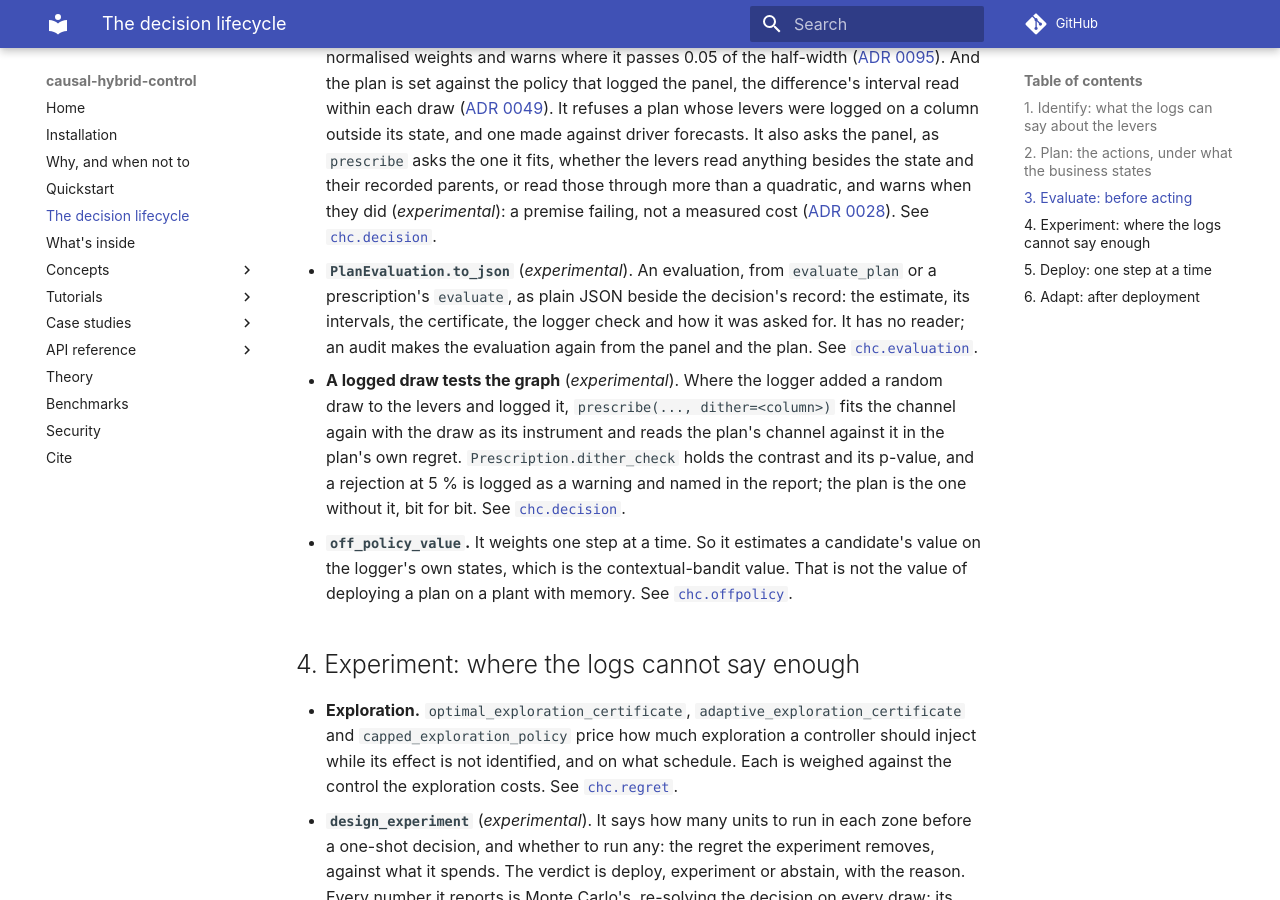
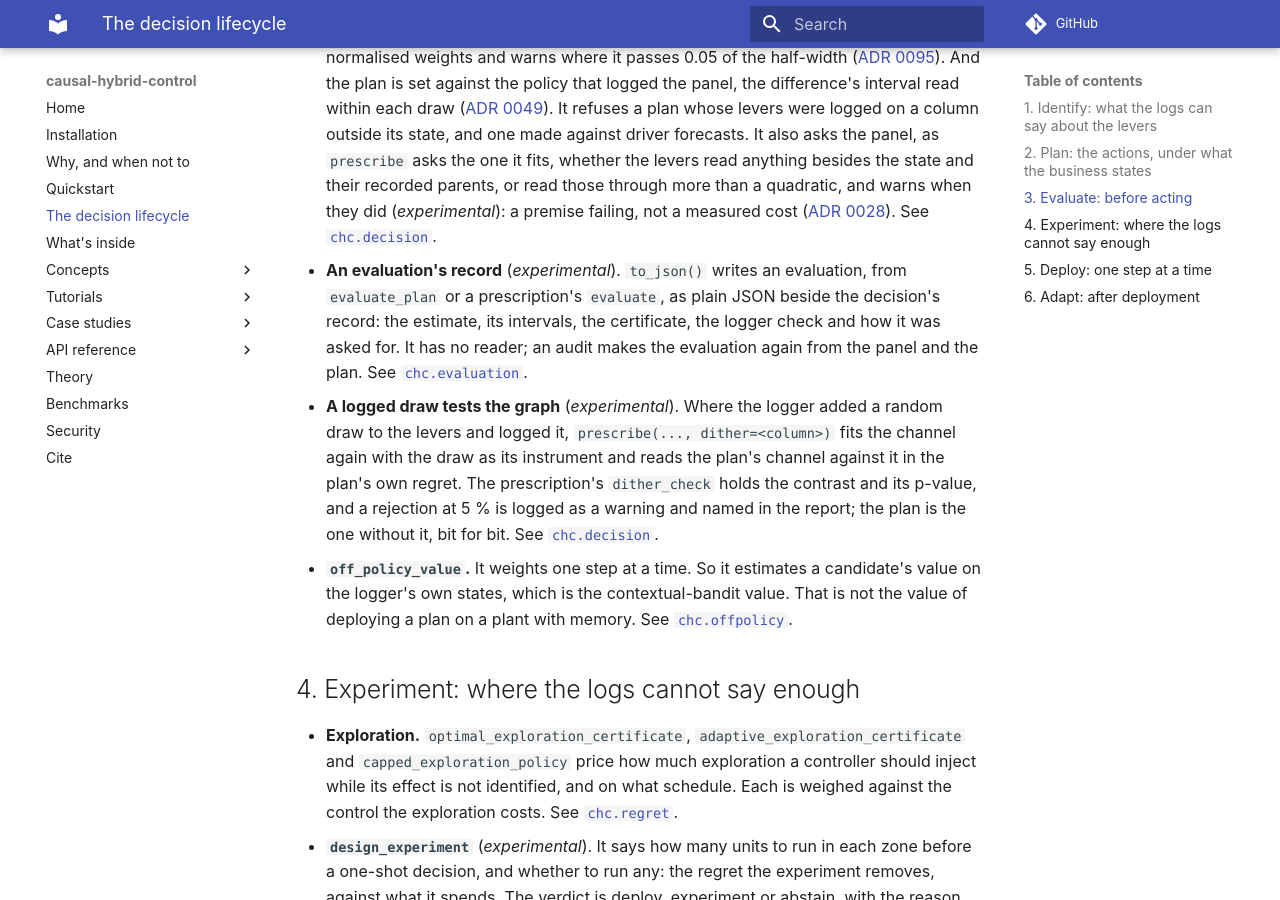
Before and after one commit to causaldyn/causal-hybrid-control, an MkDocs documentation site: the page built from docs/lifecycle.md, in a window 1280 px wide and 900 px high, scrolled down 2970 px. Built offline with MkDocs 1.6.1 and Material for MkDocs 9.7.7, drawn with Linux system fonts in a browser that asks for light colours; comment, search, counter and statistics services are not loaded.

Commit message:
docs: the lifecycle page names the evaluation's record and the dither check without module-level names

```diff
--- a/docs/lifecycle.md
+++ b/docs/lifecycle.md
@@ -126,15 +126,15 @@ documented, and what is not built yet. Every name below is importable from `chc`
   quadratic, and warns when they did (*experimental*): a premise failing, not a measured cost
   ([ADR 0028](https://github.com/causaldyn/causal-hybrid-control/blob/main/docs/adr/0028-asking-the-panel-what-the-logger-read.md)).
   See [`chc.decision`](api/decision.md).
-- **`PlanEvaluation.to_json`** (*experimental*). An evaluation, from `evaluate_plan` or a
-  prescription's `evaluate`, as plain JSON beside the decision's record: the estimate, its
+- **An evaluation's record** (*experimental*). `to_json()` writes an evaluation, from
+  `evaluate_plan` or a prescription's `evaluate`, as plain JSON beside the decision's record: the estimate, its
   intervals, the certificate, the logger check and how it was asked for. It has no reader; an
   audit makes the evaluation again from the panel and the plan. See
   [`chc.evaluation`](api/evaluation.md).
 - **A logged draw tests the graph** (*experimental*). Where the logger added a random draw to the
   levers and logged it, `prescribe(..., dither=<column>)` fits the channel again with the draw as
   its instrument and reads the plan's channel against it in the plan's own regret.
-  `Prescription.dither_check` holds the contrast and its p-value, and a rejection at 5 % is
+  The prescription's `dither_check` holds the contrast and its p-value, and a rejection at 5 % is
   logged as a warning and named in the report; the plan is the one without it, bit for bit.
   See [`chc.decision`](api/decision.md).
 - **`off_policy_value`.** It weights one step at a time. So it estimates a candidate's value on
```
